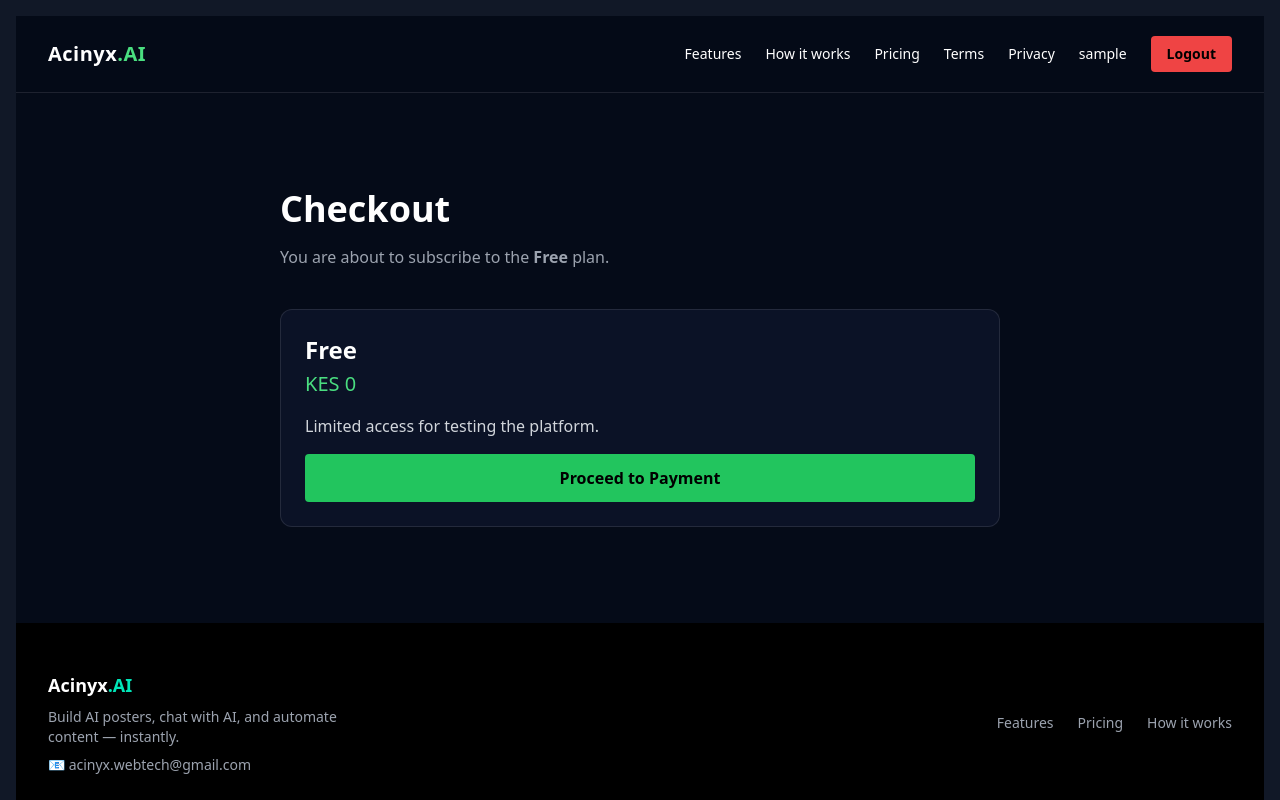
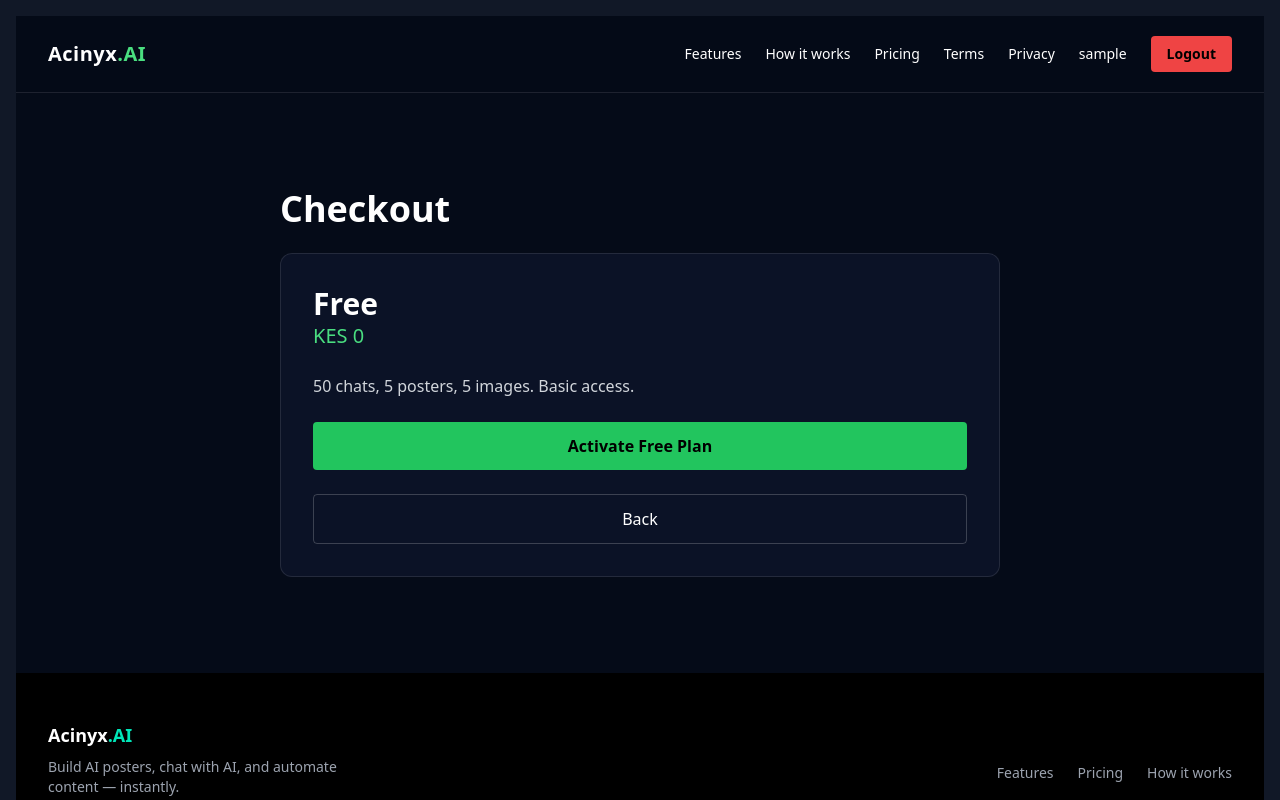
Before and after one commit to Acinyx-ai/acinyx-frontend, a React (Vite) app: page /checkout in a window 1280 px wide. Shown: the top 800 px of the page. Built offline with nearby package versions, Linux system fonts and the light colour scheme; sample sign-in values are in the browser's storage.

Commit message:
Updated pricing and checkout plans

```diff
--- a/src/components/Pricing.jsx
+++ b/src/components/Pricing.jsx
@@ -9,35 +9,43 @@ export default function Pricing() {
 
   return (
     <section className="px-6 py-24 max-w-7xl mx-auto text-white">
+
       <h1 className="text-4xl font-bold text-center mb-4">
         Upgrade Your Plan
       </h1>
 
       <p className="text-center text-gray-400 mb-14">
-        AI chat & AI-generated posters built for real business use.
+        AI chat, image generation & poster creation for real business use.
       </p>
 
       <div className="grid md:grid-cols-4 gap-8">
+
+        {/* FREE */}
 
         <Plan
           title="Free"
           price="KES 0"
           features={[
-            "5 AI chats",
-            "2 AI-generated posters",
+            "50 AI chats",
+            "5 AI posters",
+            "5 AI images",
             "Watermarked posters",
+            "Standard speed",
           ]}
           button="Current Plan"
           disabled
         />
+
+        {/* BASIC */}
 
         <Plan
           title="Basic"
           price="KES 500 / month"
           highlight
           features={[
-            "100 AI chats",
-            "20 AI posters",
+            "Unlimited AI chats",
+            "50 AI posters",
+            "50 AI images",
             "No watermark",
             "HD downloads",
             "Email support",
@@ -46,18 +54,24 @@ export default function Pricing() {
           onClick={() => select("basic")}
         />
 
+        {/* PRO */}
+
         <Plan
           title="Pro"
           price="KES 1500 / month"
           features={[
-            "500 AI chats",
-            "100 AI posters",
+            "Unlimited AI chats",
+            "200 AI posters",
+            "200 AI images",
             "No watermark",
             "Priority generation",
+            "Faster speed",
           ]}
           button="Go Pro"
           onClick={() => select("pro")}
         />
+
+        {/* MEGA */}
 
         <Plan
           title="Mega"
@@ -66,6 +80,7 @@ export default function Pricing() {
           features={[
             "Unlimited AI chats",
             "Unlimited AI posters",
+            "Unlimited AI images",
             "Ultra-HD output",
             "Commercial usage",
             "Dedicated support",
@@ -75,9 +90,13 @@ export default function Pricing() {
         />
 
       </div>
+
     </section>
   );
 }
+
+
+/* PLAN COMPONENT */
 
 function Plan({
   title,
@@ -89,9 +108,10 @@ function Plan({
   highlight,
   mega,
 }) {
+
   return (
     <div
-      className={`p-8 rounded-xl border ${
+      className={`p-8 rounded-xl border transition hover:scale-105 ${
         mega
           ? "border-yellow-400 bg-[#1a1400]"
           : highlight
@@ -99,28 +119,39 @@ function Plan({
           : "border-white/10 bg-[#0d1b2a]"
       }`}
     >
-      <h3 className="text-2xl font-bold mb-2">{title}</h3>
-      <p className="text-3xl mb-6">{price}</p>
+
+      <h3 className="text-2xl font-bold mb-2">
+        {title}
+      </h3>
+
+      <p className="text-3xl mb-6">
+        {price}
+      </p>
 
       <ul className="space-y-2 text-sm text-gray-300 mb-8">
-        {features.map((f) => (
-          <li key={f}>✔ {f}</li>
+
+        {features.map((f, i) => (
+          <li key={i}>✔ {f}</li>
         ))}
+
       </ul>
 
       <button
         disabled={disabled}
         onClick={onClick}
-        className={`w-full py-3 font-bold rounded ${
+        className={`w-full py-3 font-bold rounded transition ${
           disabled
-            ? "bg-gray-500 text-black"
+            ? "bg-gray-500 text-black cursor-not-allowed"
             : mega
-            ? "bg-yellow-400 text-black"
-            : "bg-green-500 text-black"
+            ? "bg-yellow-400 hover:bg-yellow-300 text-black"
+            : "bg-green-500 hover:bg-green-400 text-black"
         }`}
       >
+
         {button}
+
       </button>
+
     </div>
   );
 }
--- a/src/pages/Checkout.jsx
+++ b/src/pages/Checkout.jsx
@@ -2,165 +2,341 @@ import { useSearchParams, useNavigate } from "react-router-dom";
 import Navbar from "../components/Navbar";
 import Footer from "../components/Footer";
 
-const API = import.meta.env.VITE_API_URL;
+const API =
+  import.meta.env.VITE_API_URL ||
+  "https://acinyx-backend.onrender.com";
 
-/*
-  Paystack (KES account)
-  Display -> KES
-  Send -> KES * 100 (smallest unit)
-*/
+
+/* ================= PLAN DETAILS ================= */
 
 const PLAN_DETAILS = {
+
   free: {
     name: "Free",
     price: "KES 0",
-    description: "Limited access for testing the platform.",
+    description:
+      "50 chats, 5 posters, 5 images. Basic access.",
   },
+
   basic: {
     name: "Basic",
     price: "KES 500 / month",
-    description: "Perfect for starters. No watermark on posters.",
+    description:
+      "Unlimited chats, 50 posters, 50 images.",
   },
+
   pro: {
     name: "Pro",
     price: "KES 1500 / month",
-    description: "For professionals and growing businesses.",
+    description:
+      "Unlimited chats, 200 posters, 200 images.",
   },
+
   mega: {
     name: "Mega",
     price: "KES 3000 / month",
-    description: "Unlimited power for teams and agencies.",
+    description:
+      "Unlimited everything. Full power access.",
   },
+
 };
 
+
+/* ================= PLAN AMOUNTS ================= */
+
 const PLAN_AMOUNTS = {
+
   basic: 500,
   pro: 1500,
   mega: 3000,
+
 };
 
+
 export default function Checkout() {
+
   const [searchParams] = useSearchParams();
+
   const navigate = useNavigate();
 
-  const plan = searchParams.get("plan") || "free";
-  const planData = PLAN_DETAILS[plan];
+  const plan =
+    searchParams.get("plan") || "free";
+
+  const planData =
+    PLAN_DETAILS[plan];
+
+  const token =
+    localStorage.getItem("acinyx_token");
+
+
+  /* ================= PAYMENT ================= */
 
   async function pay() {
-    const token = localStorage.getItem("acinyx_token");
 
     if (!token) {
+
+      alert("Login required");
+
       navigate("/login");
+
       return;
+
     }
 
+
+    /* FREE PLAN */
+
     if (plan === "free") {
-      alert("Free plan does not require payment.");
+
+      alert("Free plan activated");
+
+      navigate("/dashboard");
+
       return;
+
     }
 
-    const baseAmount = PLAN_AMOUNTS[plan];
+
+    const baseAmount =
+      PLAN_AMOUNTS[plan];
+
 
     if (!baseAmount) {
-      alert("Invalid plan amount");
+
+      alert("Invalid plan");
+
       return;
+
     }
 
-    // ✅ Convert to smallest unit
-    const amount = baseAmount * 100;
+
+    const amount =
+      baseAmount * 100;
+
 
     try {
-      const res = await fetch(`${API}/payments/paystack/init`, {
-        method: "POST",
-        headers: {
-          Authorization: `Bearer ${token}`,
-          "Content-Type": "application/json",
-        },
-        body: JSON.stringify({
-          plan,
-          amount,
-        }),
-      });
 
-      const data = await res.json();
+      const res =
+        await fetch(
+          `${API}/payments/paystack/init`,
+          {
+
+            method: "POST",
+
+            headers: {
+
+              Authorization:
+                `Bearer ${token}`,
+
+              "Content-Type":
+                "application/json",
+
+            },
+
+            body: JSON.stringify({
+
+              plan,
+              amount,
+
+            }),
+
+          }
+        );
+
+
+      const data =
+        await res.json();
+
 
       if (res.status === 401) {
-        localStorage.removeItem("acinyx_token");
-        alert("Session expired. Please login again.");
+
+        localStorage.removeItem(
+          "acinyx_token"
+        );
+
+        alert("Session expired");
+
         navigate("/login");
+
         return;
+
       }
 
+
       if (!res.ok) {
-        alert(data?.detail || "Payment initialization failed");
+
+        alert(
+          data.detail ||
+          "Payment failed"
+        );
+
         return;
+
       }
 
+
       if (data.authorization_url) {
-        window.location.href = data.authorization_url;
-      } else {
-        alert("Paystack did not return a checkout URL");
+
+        window.location.href =
+          data.authorization_url;
+
       }
 
-    } catch {
-      alert("Unable to start payment");
+      else {
+
+        alert(
+          "Payment link failed"
+        );
+
+      }
+
     }
+
+    catch {
+
+      alert(
+        "Payment server error"
+      );
+
+    }
+
   }
 
-  if (!planData) {
+
+
+  /* ================= INVALID PLAN ================= */
+
+  if (!planData)
+
     return (
+
       <div className="min-h-screen bg-[#050b18] text-white">
+
         <Navbar />
-        <div className="max-w-3xl mx-auto px-6 py-24 text-center">
-          <h1 className="text-2xl font-bold mb-4">Invalid plan</h1>
-          <button
-            onClick={() => navigate("/pricing")}
-            className="px-6 py-3 bg-green-500 text-black rounded"
-          >
-            Go back to Pricing
-          </button>
+
+        <div className="max-w-3xl mx-auto py-24 text-center">
+
+          Invalid plan
+
         </div>
+
         <Footer />
+
       </div>
+
     );
-  }
+
+
+
+  /* ================= UI ================= */
 
   return (
+
     <div className="min-h-screen bg-[#050b18] text-white">
+
       <Navbar />
 
+
       <main className="max-w-3xl mx-auto px-6 py-24">
-        <h1 className="text-4xl font-bold mb-4">Checkout</h1>
 
-        <p className="text-gray-400 mb-10">
-          You are about to subscribe to the{" "}
-          <strong>{planData.name}</strong> plan.
-        </p>
 
-        <div className="bg-[#0b1226] border border-white/10 rounded-xl p-6 space-y-4">
+        <h1 className="text-4xl font-bold mb-6">
+
+          Checkout
+
+        </h1>
+
+
+        <div className="bg-[#0b1226] border border-white/10 rounded-xl p-8 space-y-6">
+
+
           <div>
-            <h2 className="text-2xl font-semibold">
+
+            <h2 className="text-3xl font-bold">
+
               {planData.name}
+
             </h2>
-            <p className="text-green-400 text-xl mt-1">
+
+
+            <p className="text-green-400 text-xl">
+
               {planData.price}
+
             </p>
+
           </div>
 
+
           <p className="text-gray-300">
+
             {planData.description}
+
           </p>
 
+
+
           <button
-            className="w-full mt-6 py-3 rounded bg-green-500 hover:bg-green-400 text-black font-bold"
+
             onClick={pay}
+
+            className="
+
+              w-full
+              py-3
+              rounded
+              bg-green-500
+              hover:bg-green-400
+              text-black
+              font-bold
+              transition
+
+            "
+
           >
-            Proceed to Payment
+
+            {plan === "free"
+
+              ? "Activate Free Plan"
+
+              : "Proceed to Payment"}
+
           </button>
+
+
+          <button
+
+            onClick={() =>
+              navigate("/pricing")
+            }
+
+            className="
+
+              w-full
+              py-3
+              rounded
+              border
+              border-white/20
+
+            "
+
+          >
+
+            Back
+
+          </button>
+
+
         </div>
+
+
       </main>
 
+
       <Footer />
+
     </div>
+
   );
+
 }
```
